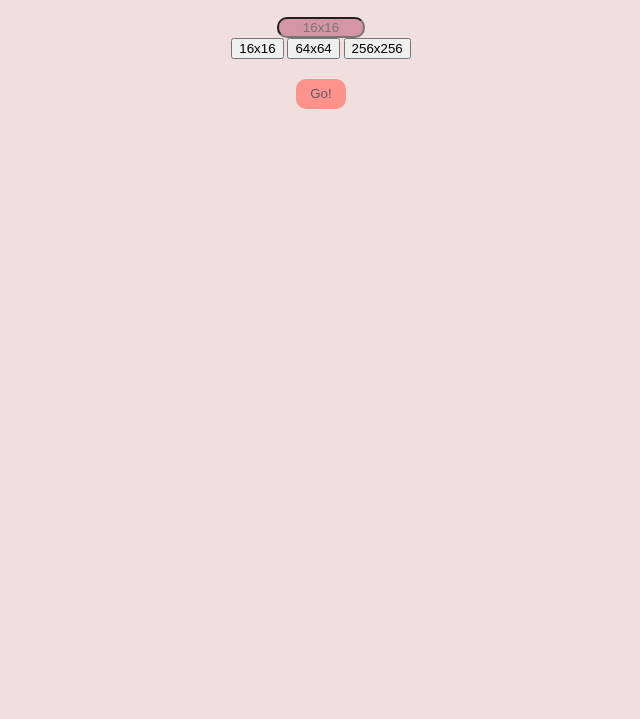
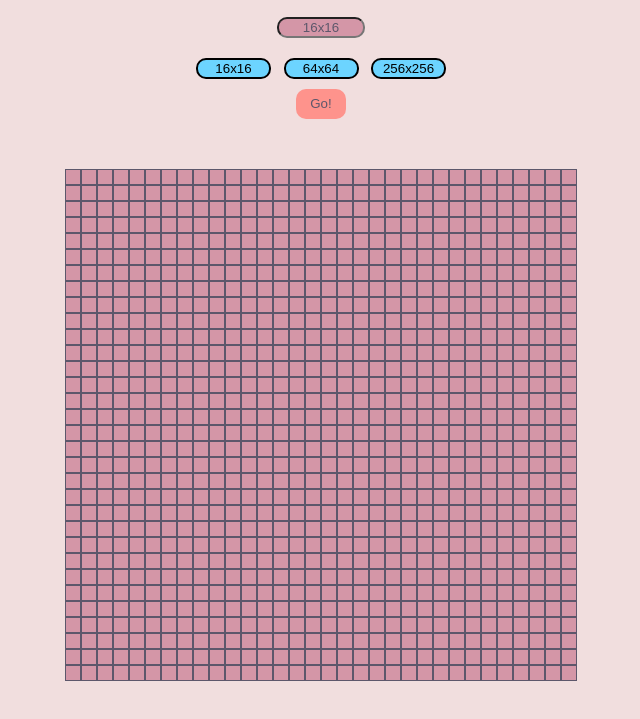
Before and after one commit to Vixtyg/odin-etch-a-sketch, a plain HTML site: page index.html in a window 1280 px wide. Both pictures are taken after a click on the button "16x16". Shown: the part 139-858 px from the top of the page, without its empty margins (319-959 px from the left). Before the commit the page ends 800 px from the top, so only its background shows below. Drawn offline with Linux system fonts and the light colour scheme.

Commit message:
Added a function sketch pad; reactivate anims, ADD CANVAS TO FASTEN

```diff
--- a/index.html
+++ b/index.html
@@ -1,9 +1,11 @@
 <!DOCTYPE html>
 <html lang="en">
+
 <head>
     <meta charset="UTF-8">
     <link href="style.css" rel="stylesheet">
 </head>
+
 <body>
     <div id="heading-container">
         <h1 id="header-text">
@@ -12,24 +14,35 @@
         <h2 id="header-description">
             What kind of grid size would you like?
         </h2>
-            <div id = "input-size">
-                <input name="grid-size" type="text" inputmode="numeric"
-                 placeholder="16x16" spellcheck="false" autocomplete="off">
+        <div id="input-size">
+            <input name="grid-size" type="text" inputmode="numeric" placeholder="16x16" spellcheck="false"
+                autocomplete="off">
             <div id="button-suggestion-row">
-                    <button>
+                <div id="left-button-wrap">
+                    <button class="row-button" id="left-row-button">
                         16x16
                     </button>
-                    <button>
+                </div>
+                <button class="row-button" id="middle-row-button">
                     64x64
                 </button>
-                    <button>
+                <div id="right-button-wrap">
+                    <button class="row-button" id="right-row-button">
                         256x256
                     </button>
+                </div>
             </div>
             <button id="go-button">Go!</button>
         </div>
     </div>
+    <div>
+
+    </div>
+    <div id="canvas">
+
+    </div>
 </body>
 
 <script src="script.js"></script>
+
 </html>
--- a/script.js
+++ b/script.js
@@ -1,10 +1,97 @@
 //if doesnt work use deref, or move script block to bottom
 
+const canvas = document.querySelector("#canvas");
+document.draggable = false;
+canvas.setAttribute("draggable", false)
+const inputBar = document.querySelector("input");
+const leftButton = document.querySelector("#left-row-button");
+const middleButton = document.querySelector("#middle-row-button");
+const rightButton = document.querySelector("#right-row-button");
 
-document.querySelector("input").addEventListener("keypress",(e)=>{
-    console.log(parseInt(e.key))
-    console.log(e.key=="x")
-    if (e.key!="x"&&isNaN(e.key)){
+let isMouseDown = false;
+document.addEventListener("dragstart", (e) => {
+    e.preventDefault()
+})
+const goButton = document.querySelector("#go-button");
+const CANVASSIZE = 512;
+
+let textInBar = "";
+/*  Freehand
+document.addEventListener("mousemove", (e) => {
+    if (isMouseDown) {
+
+        let btn = document.createElement("div");
+        btn.style.position = "absolute";
+        btn.style.top = `${e.clientY}px`
+        btn.style.left = `${e.clientX}px`
+        btn.style.width = "16px";
+        btn.style.height = "16px";
+        btn.style.backgroundColor = "black"
+        document.body.appendChild(btn);
+    }
+})
+document.addEventListener("mousedown", (e) => {
+    isMouseDown = true;
+})
+
+document.addEventListener("mouseup", (e) => {
+    isMouseDown = false;
+})
+    */
+function createCanvas(xsize, ysize) {
+    let amountOfPixelsX = CANVASSIZE / xsize;
+    //make one row
+    canvas.addEventListener("mousedown", (e) => {
+        isMouseDown = true;
+    });
+    document.addEventListener("mouseup", (e) => {
+        isMouseDown = false;
+    });
+    for (iter1 = 0; iter1 < amountOfPixelsX; iter1++) {
+        for (iter = 0; iter < amountOfPixelsX; iter++) {
+            setTimeout(function () {
+
+                let smallPixel = document.createElement('div');
+                smallPixel.style.width = `${xsize}px`;
+                smallPixel.style.height = `${ysize}px`;
+                smallPixel.setAttribute("class", "small-pixel");
+                canvas.appendChild(smallPixel);
+                console.log(canvas);
+                smallPixel.draggable = false;
+                smallPixel.addEventListener("mousemove", (e) => {
+
+                    if (isMouseDown == true) {
+                        smallPixel.style.backgroundColor = "black";
+                    }
+                })
+                smallPixel.addEventListener("mousedown", (e) => {
+                    smallPixel.style.backgroundColor = "black";
+                })
+
+            }, iter * 20)
+        }
+    }
+}
+function destroyOldCanvas() {
+
+}
+
+inputBar.addEventListener("keypress", (e) => {
+    console.log("Key pressed: " + parseInt(e.key));
+    console.log(e.key == "x");
+    if (e.key != "x" && isNaN(e.key)) {
         e.preventDefault();
+    } else {
+        textInBar = e.value;
     }
 });
+leftButton.addEventListener("click", (e) => {
+    inputBar.value = "16x16";
+    let widthOfPixel = CANVASSIZE / 16;
+    let heightOfPixel = CANVASSIZE / 16;
+    createCanvas(16, 16);
+    //Failsafe, if the pixel doesnt fit fully into the div? 512 / 3?
+});
+goButton.addEventListener("click", (e) => {
+    window.scroll({ top: 200, behavior: 'smooth' })
+});
--- a/style.css
+++ b/style.css
@@ -1,17 +1,19 @@
 @import url('https://fonts.googleapis.com/css2?family=Karla:ital,wght@0,200..800;1,200..800&display=swap');
 
-body{
+body {
     background-color: #F1DEDE;
     color: #5D576B;
     font-family: "Karla";
 }
-h1{
+
+h1 {
     font-weight: 800;
     text-align: center;
     opacity: 1;
     transition: opacity 2s;
 }
-input{
+
+input {
     text-align: center;
     justify-content: center;
     width: 80px;
@@ -20,51 +22,129 @@ input{
     color: #5D576B;
     caret-color: #5D576B;
 }
-#go-button{
+
+#button-suggestion-row {
+    margin-top: 20px;
+    display: flex;
+    justify-content: center;
+    width: 250px;
+}
+
+#canvas {
+    width: 512px;
+    height: 512px;
+    margin: 50px auto;
+    display: flex;
+    flex-wrap: wrap;
+    align-items: flex-end;
+    align-content: flex-start;
+    justify-content: flex-end;
+    gap: 0;
+}
+
+#go-button {
     background-color: #FE938C;
+    transition: background-color 0.2s;
     border-radius: 10px;
     height: 30px;
     width: 50px;
-    margin-top: 20px;
+    margin-top: 20px auto;
     border: 0px;
     color: #5D576B;
 }
-#header-text{
-    animation: fade-in 0.7s ease-out forwards;
+
+#go-button:hover {
+    background-color: #c46660;
+    transition: background-color 0.2s;
 }
-#header-description{
+
+#header-text {
+    /*0.7s*/
+    animation: fade-in 0s ease-out forwards;
+}
+
+#header-description {
     opacity: 0;
     text-align: center;
-    animation: fade-in 1s ease-out forwards 0.7s;
+
+    /*1s 0.7s*/
+    animation: fade-in 0s ease-out forwards 0s;
 }
-#heading-container{
+
+#heading-container {
     display: flex;
     align-items: center;
     flex-direction: column;
 }
-#input-size{
+
+#input-size {
     display: flex;
     flex-direction: column;
     align-items: center;
     opacity: 0;
-    animation: fade-in-up 0.8s ease-out forwards 1.2s;
+
+    /*0.8s 1.2s*/
+    animation: fade-in-up 0s ease-out forwards 0s;
 }
+
+#right-button-wrap {
+    display: flex;
+    flex: 1;
+    justify-content: flex-end;
+}
+
+.small-pixel {
+    opacity: 0;
+    animation: fade-in 0.5s forwards;
+    background-color: #D496A7;
+    box-sizing: border-box;
+    border: solid 1px #5D576B;
+}
+
+.small-pixel:hover {
+    background-color: #7e525e;
+}
+
+#left-button-wrap {
+    display: flex;
+    flex: 1;
+}
+
+.middle-element {}
+
+.row-button {
+    background-color: #6cd4ff;
+    transition: background-color 0.2s;
+    border-radius: 10px;
+    width: 75px;
+    margin-bottom: 10px;
+    border: 2px solid black;
+}
+
+.row-button:hover {
+    background-color: #4a92b2;
+    transition: background-color 0.2s;
+}
+
 @keyframes fade-in {
-    from{
+    from {
         transform: translateY(-40%);
         opacity: 0;
     }
-    to{
+
+    to {
         transform: translateY(0%);
         opacity: 1;
     }
 }
+
 @keyframes fade-in-up {
-     from{
+    from {
         transform: translateY(40%);
         opacity: 0;
     }
-    to{
+
+    to {
         transform: translateY(0%);
         opacity: 1;
     }
```
Lines whose indentation alone changed are shown as unchanged.
